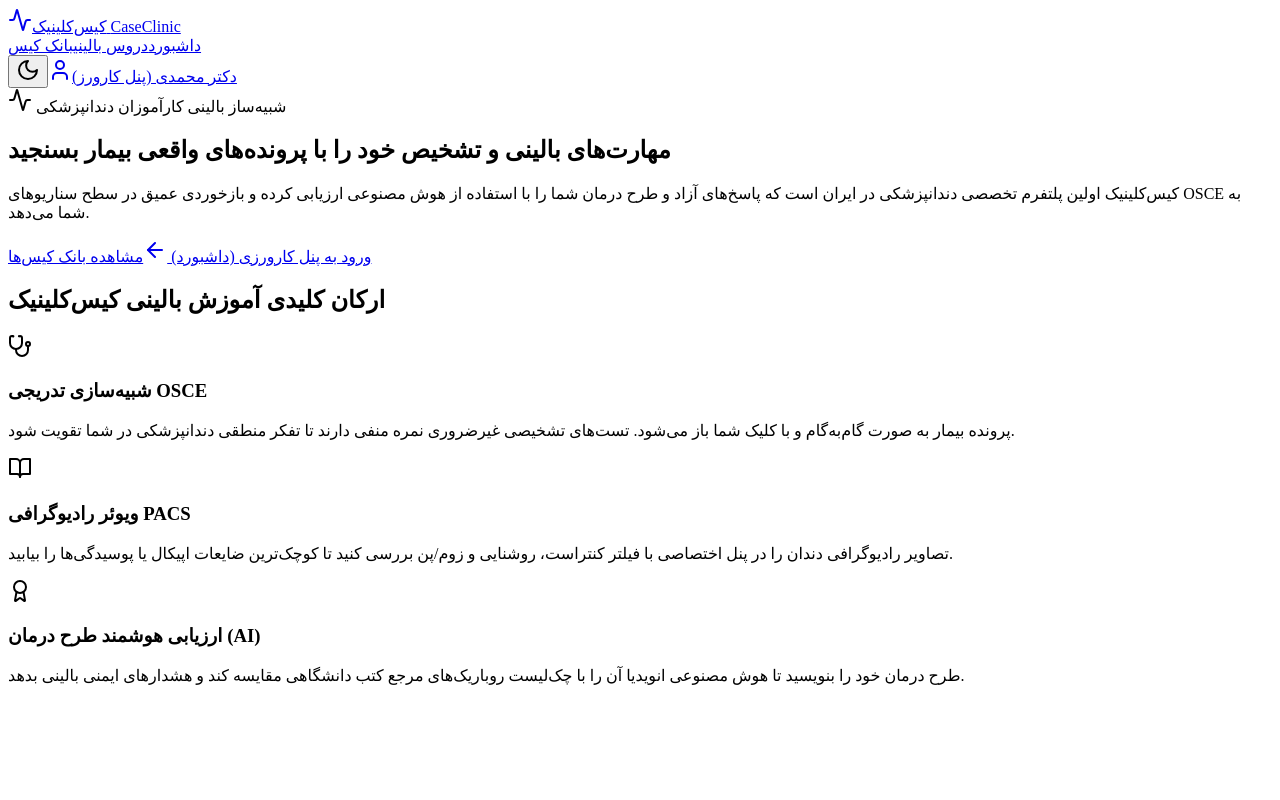
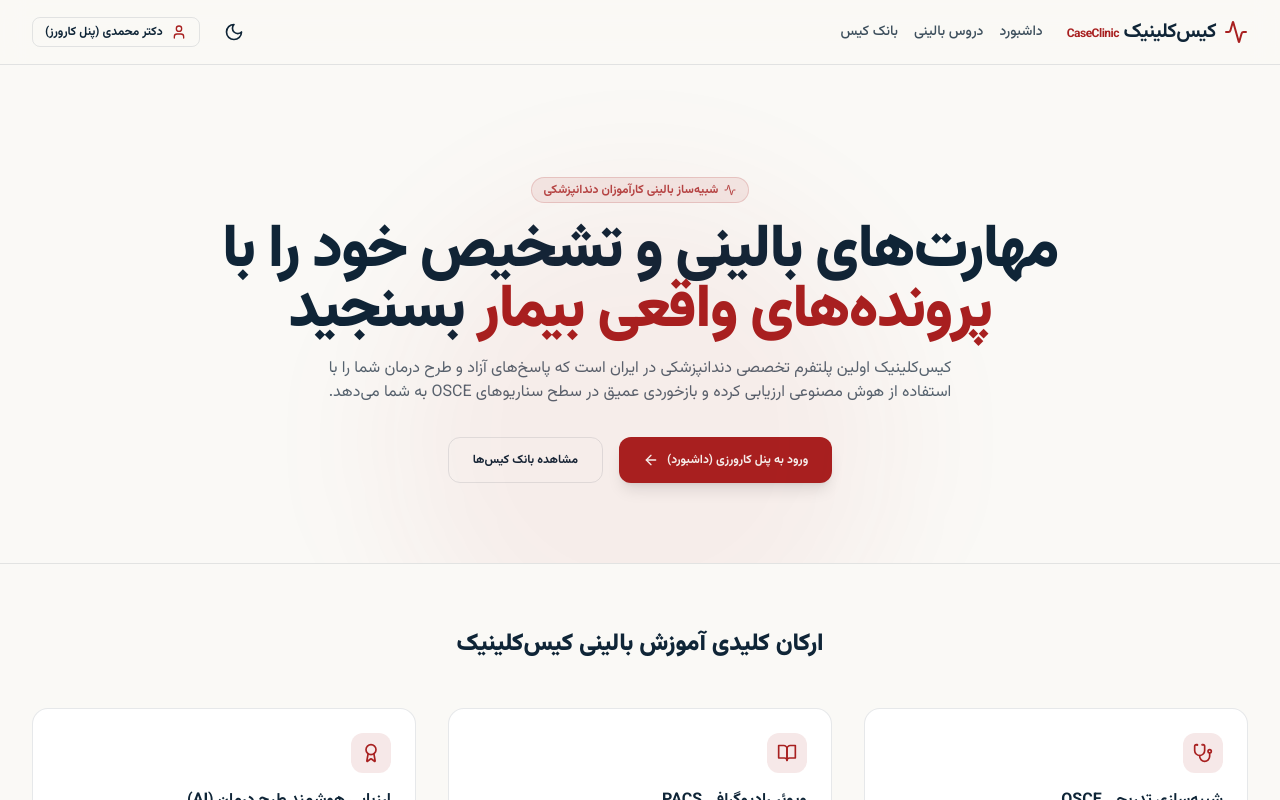
Before and after one commit to akbari138500-coder/titandental, a Next.js app: page / in a window 1280 px wide. Shown: the top 800 px of the page. Built offline with nearby package versions, Linux system fonts and the light colour scheme.

Commit message:
fix: add missing root layout.tsx for Next.js App Router compilation

```diff
--- /dev/null
+++ b/src/app/layout.tsx
@@ -0,0 +1,21 @@
+import "./globals.css";
+import type { Metadata } from "next";
+
+export const metadata: Metadata = {
+  title: "کیس‌کلینیک - شبیه‌ساز بالینی دندانپزشکی",
+  description: "سامانه ارزیابی هوشمند طرح درمان و پرونده‌های بالینی OSCE برای دانشجویان دندانپزشکی بالینی",
+};
+
+export default function RootLayout({
+  children,
+}: {
+  children: React.ReactNode;
+}) {
+  return (
+    <html lang="fa" dir="rtl">
+      <body className="bg-clinical-light dark:bg-clinical-dark text-clinical-navy dark:text-clinical-light antialiased">
+        {children}
+      </body>
+    </html>
+  );
+}
```
